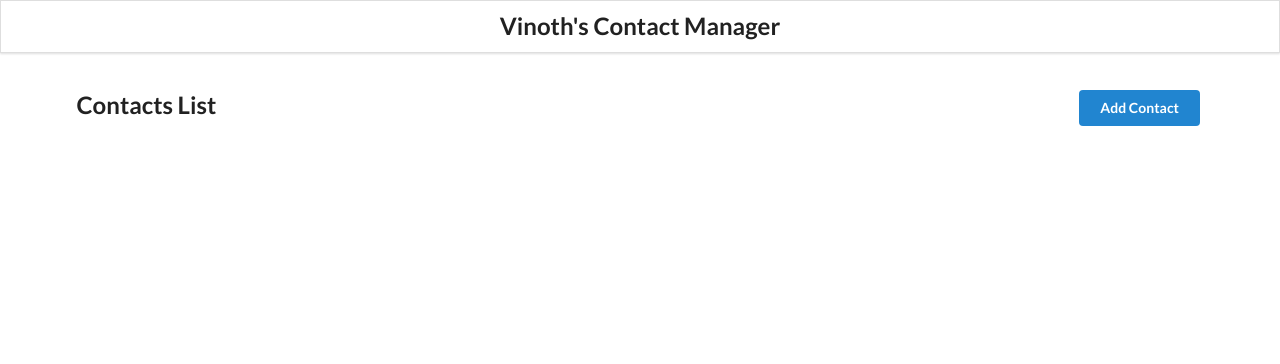
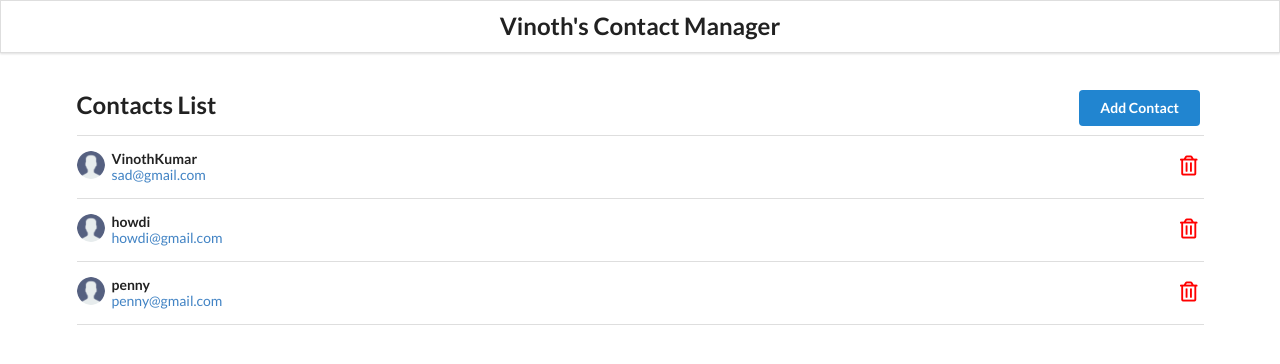
Before and after one commit to Vinoth6194/react_json_crud, a React (Create React App) app: page / in a window 1280 px wide. Shown: the top 364 px of the page. Built offline with nearby package versions, Linux system fonts and the light colour scheme; data requests are answered from the project's data file.

Commit message:
able to fetch from api

```diff
--- a/src/components/App.js
+++ b/src/components/App.js
@@ -6,6 +6,7 @@ import Header from './Header';
 import { uuid } from 'uuidv4';
 import { BrowserRouter as Router, Switch, Route } from 'react-router-dom';
 import ContactDetail from './ContactDetail';
+import api from '../api/contacts';
 function App() {
   const LOCAL_STORAGE_KEY = 'contacts';
   const [contacts, setContacts] = useState([]);
@@ -13,6 +14,14 @@ function App() {
     console.log('From App.js');
     console.log(contact);
     setContacts([...contacts, { id: uuid(), ...contact }]);
+  };
+
+  //*retrieve contacts from api
+  const retriveContacts = async () => {
+    const response = await api.get('/contacts');
+    console.log('Response from API');
+    console.log(response);
+    return response.data;
   };
 
   //*Delete functionality
@@ -24,14 +33,23 @@ function App() {
     console.log('NewList');
     console.log(newContactList);
   };
+  // useEffect(() => {
+  //   const retriveContacts = JSON.parse(localStorage.getItem(LOCAL_STORAGE_KEY));
+  //   if (retriveContacts) setContacts(retriveContacts);
+  // }, []);
+  // useEffect(() => {
+  //   localStorage.setItem(LOCAL_STORAGE_KEY, JSON.stringify(contacts));
+  // }, [contacts]);
+
   useEffect(() => {
-    const retriveContacts = JSON.parse(localStorage.getItem(LOCAL_STORAGE_KEY));
-    if (retriveContacts) setContacts(retriveContacts);
+    const getAllContacts = async () => {
+      const allContacts = await retriveContacts();
+      if (allContacts) {
+        setContacts(allContacts);
+      }
+    };
+    getAllContacts();
   }, []);
-  useEffect(() => {
-    localStorage.setItem(LOCAL_STORAGE_KEY, JSON.stringify(contacts));
-  }, [contacts]);
-
   // const contacts = [
   //   {
   //     id: '1',
```
Also changed, not shown: src/api/contacts.js (renamed from src/api/contact.js).
